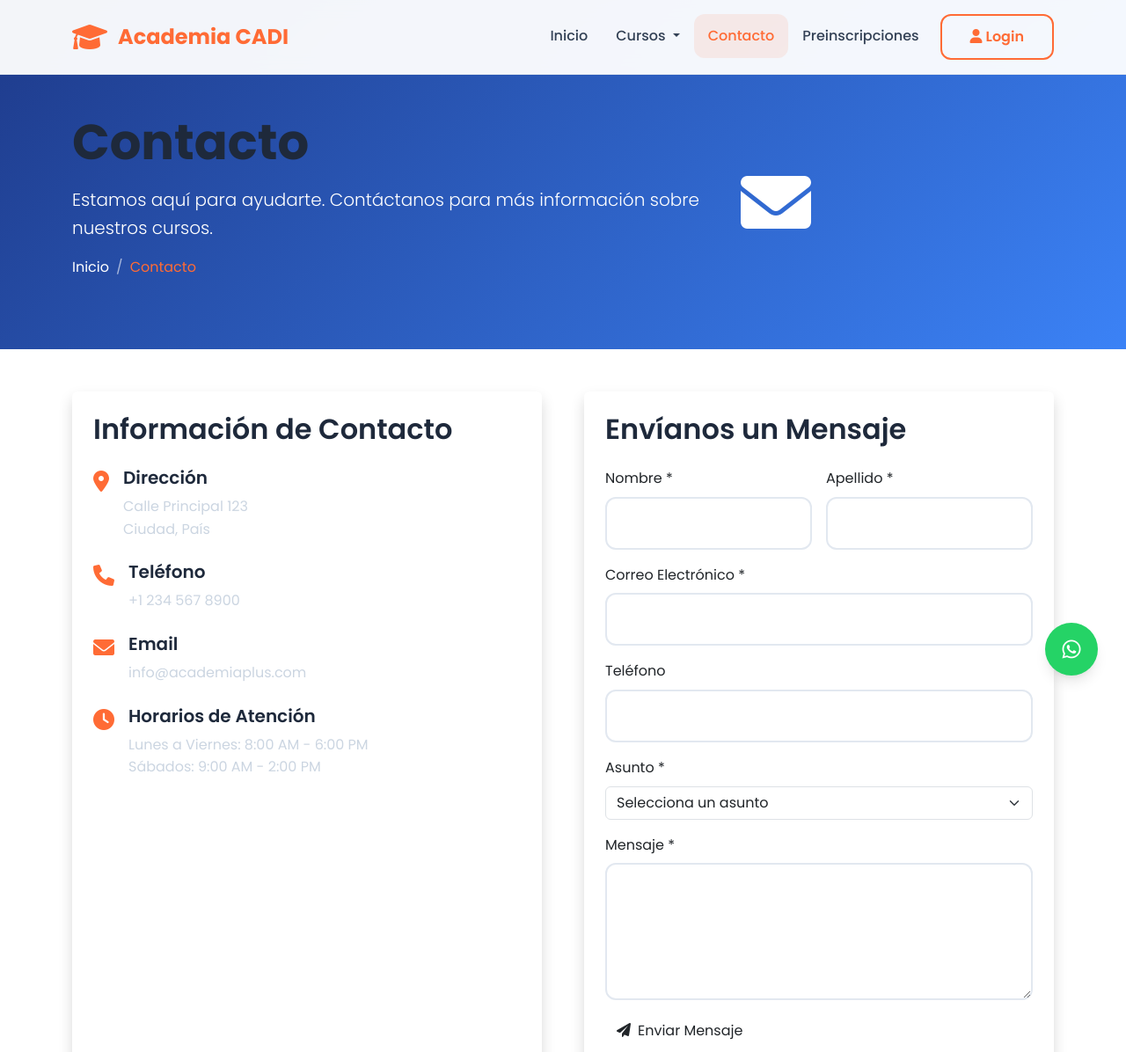
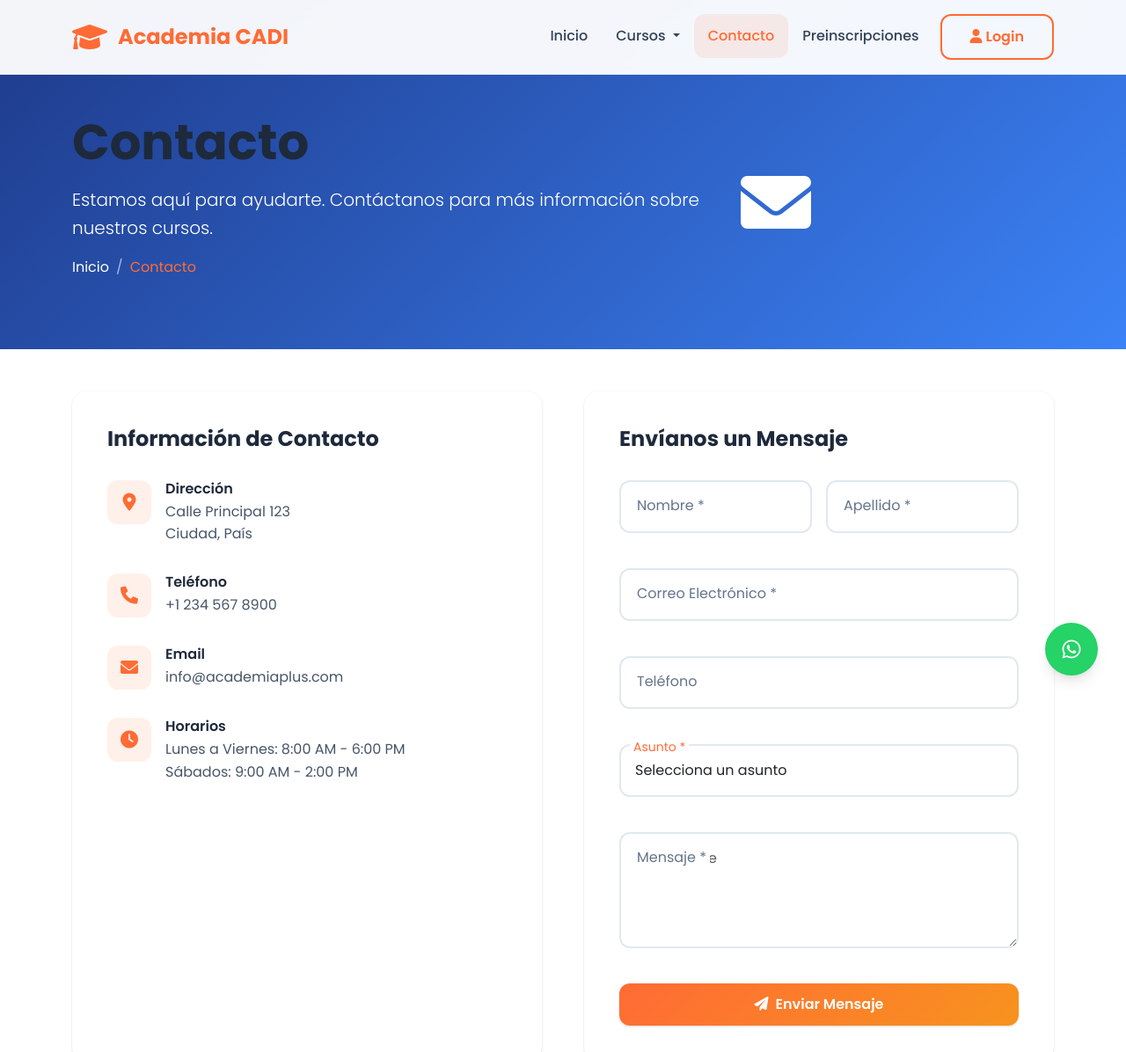
Before and after one commit to MeleanDev/CADI-Proyect, a plain HTML site: page contacto.html in a window 1280 px wide. Shown: the top 1196 px of the page at 88% size. Drawn offline with nearby package versions, Linux system fonts and the light colour scheme.

Commit message:
Refactor sección de contacto: mejora de la estructura y estilo del formulario y la información de contacto

```diff
--- a/contacto.html
+++ b/contacto.html
@@ -89,67 +89,78 @@
         <div class="container">
             <div class="row g-5">
                 <div class="col-lg-6">
-                    <div class="card border-0 shadow h-100">
-                        <div class="card-body p-4">
-                            <h2 class="text-primary-blue mb-4">Información de Contacto</h2>
-                            <div class="contact-info">
-                                <div class="d-flex align-items-start mb-4">
-                                    <i class="fas fa-map-marker-alt text-primary-orange me-3 mt-1 fs-4"></i>
-                                    <div>
-                                        <h5 class="text-primary-blue">Dirección</h5>
-                                        <p class="mb-0">Calle Principal 123<br>Ciudad, País</p>
+                    <div class="contact-info-card">
+                        <h3>Información de Contacto</h3>
+                        <div class="contact-item">
+                            <div class="contact-icon">
+                                <i class="fas fa-map-marker-alt"></i>
+                            </div>
+                            <div class="contact-details">
+                                <h4>Dirección</h4>
+                                <p>Calle Principal 123<br>Ciudad, País</p>
                             </div>
                         </div>
-                                <div class="d-flex align-items-start mb-4">
-                                    <i class="fas fa-phone text-primary-orange me-3 mt-1 fs-4"></i>
-                                    <div>
-                                        <h5 class="text-primary-blue">Teléfono</h5>
-                                        <p class="mb-0">+1 234 567 8900</p>
+                        <div class="contact-item">
+                            <div class="contact-icon">
+                                <i class="fas fa-phone"></i>
+                            </div>
+                            <div class="contact-details">
+                                <h4>Teléfono</h4>
+                                <p>+1 234 567 8900</p>
                             </div>
                         </div>
-                                <div class="d-flex align-items-start mb-4">
-                                    <i class="fas fa-envelope text-primary-orange me-3 mt-1 fs-4"></i>
-                                    <div>
-                                        <h5 class="text-primary-blue">Email</h5>
-                                        <p class="mb-0">info@academiaplus.com</p>
+                        <div class="contact-item">
+                            <div class="contact-icon">
+                                <i class="fas fa-envelope"></i>
+                            </div>
+                            <div class="contact-details">
+                                <h4>Email</h4>
+                                <p>info@academiaplus.com</p>
                             </div>
                         </div>
-                                <div class="d-flex align-items-start">
-                                    <i class="fas fa-clock text-primary-orange me-3 mt-1 fs-4"></i>
-                                    <div>
-                                        <h5 class="text-primary-blue">Horarios de Atención</h5>
-                                        <p class="mb-0">Lunes a Viernes: 8:00 AM - 6:00 PM<br>Sábados: 9:00 AM - 2:00 PM</p>
+                        <div class="contact-item">
+                            <div class="contact-icon">
+                                <i class="fas fa-clock"></i>
                             </div>
-                                </div>
+                            <div class="contact-details">
+                                <h4>Horarios</h4>
+                                <p>Lunes a Viernes: 8:00 AM - 6:00 PM<br>Sábados: 9:00 AM - 2:00 PM</p>
                             </div>
                         </div>
                     </div>
                 </div>
                 <div class="col-lg-6">
-                    <div class="card border-0 shadow h-100">
-                        <div class="card-body p-4">
-                            <h2 class="text-primary-blue mb-4">Envíanos un Mensaje</h2>
-                            <form id="contactForm">
+                    <div class="contact-form-card">
+                        <h3>Envíanos un Mensaje</h3>
+                        <form id="contactFormHome" class="contact-form">
                             <div class="row g-3">
                                 <div class="col-md-6">
-                                        <label for="nombre" class="form-label">Nombre *</label>
-                                        <input type="text" class="form-control" id="nombre" required>
+                                    <div class="form-group">
+                                        <input type="text" class="form-control" id="nombreHome" placeholder="Nombre" required>
+                                        <label for="nombreHome">Nombre *</label>
+                                    </div>
                                 </div>
                                 <div class="col-md-6">
-                                        <label for="apellido" class="form-label">Apellido *</label>
-                                        <input type="text" class="form-control" id="apellido" required>
+                                    <div class="form-group">
+                                        <input type="text" class="form-control" id="apellidoHome" placeholder="Apellido" required>
+                                        <label for="apellidoHome">Apellido *</label>
+                                    </div>
                                 </div>
                                 <div class="col-12">
-                                        <label for="correo" class="form-label">Correo Electrónico *</label>
-                                        <input type="email" class="form-control" id="correo" required>
+                                    <div class="form-group">
+                                        <input type="email" class="form-control" id="correoHome" placeholder="Correo Electrónico" required>
+                                        <label for="correoHome">Correo Electrónico *</label>
+                                    </div>
                                 </div>
                                 <div class="col-12">
-                                        <label for="telefono" class="form-label">Teléfono</label>
-                                        <input type="tel" class="form-control" id="telefono">
+                                    <div class="form-group">
+                                        <input type="tel" class="form-control" id="telefonoHome" placeholder="Teléfono">
+                                        <label for="telefonoHome">Teléfono</label>
+                                    </div>
                                 </div>
                                 <div class="col-12">
-                                        <label for="asunto" class="form-label">Asunto *</label>
-                                        <select class="form-select" id="asunto" required>
+                                    <div class="form-group">
+                                        <select class="form-control" id="asuntoHome" required>
                                             <option value="">Selecciona un asunto</option>
                                             <option value="cursos-empresas">Cursos para Empresas</option>
                                             <option value="cursos-menores">Cursos para Menores</option>
@@ -157,19 +168,22 @@
                                             <option value="informacion-general">Información General</option>
                                             <option value="otro">Otro</option>
                                         </select>
+                                        <label for="asuntoHome">Asunto *</label>
+                                    </div>
                                 </div>
                                 <div class="col-12">
-                                        <label for="mensaje" class="form-label">Mensaje *</label>
-                                        <textarea class="form-control" id="mensaje" rows="5" required></textarea>
+                                    <div class="form-group">
+                                        <textarea class="form-control" id="mensajeHome" rows="4" placeholder="Tu mensaje" required></textarea>
+                                        <label for="mensajeHome">Mensaje *</label>
+                                    </div>
                                 </div>
                                 <div class="col-12">
-                                        <button type="submit" class="btn btn-primary-orange">
+                                    <button type="submit" class="btn btn-primary custom-btn-primary w-100">
                                         <i class="fas fa-paper-plane me-2"></i>Enviar Mensaje
                                     </button>
                                 </div>
                             </div>
                         </form>
-                        </div>
                     </div>
                 </div>
             </div>
```
Lines whose indentation alone changed are shown as unchanged.
